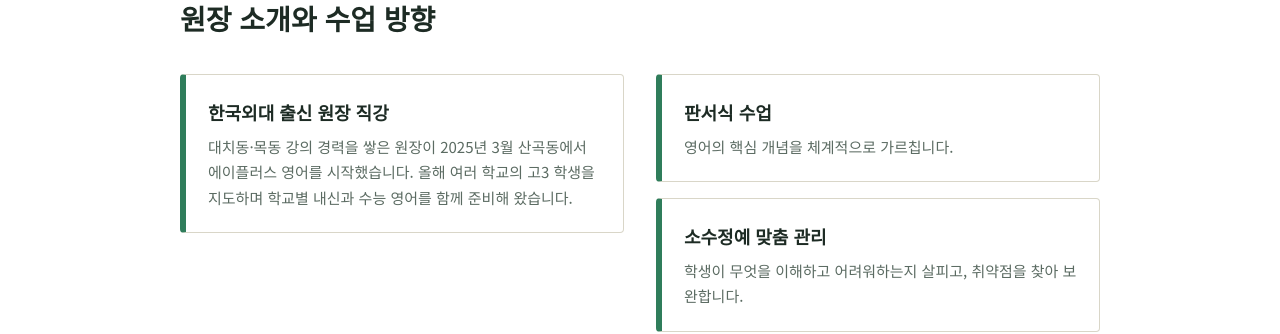
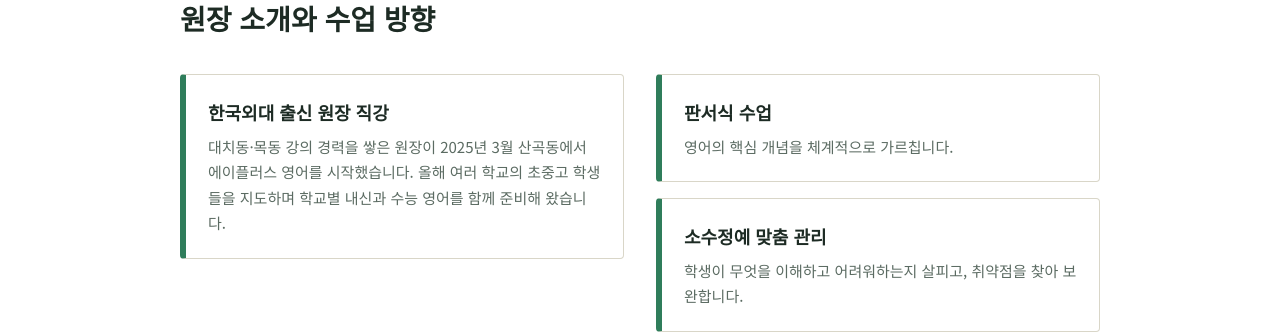
Before and after one commit to aplusenglish2025/aplusenglish, a plain HTML site: page index.html in a window 1280 px wide. Shown: the part 1160-1494 px from the top of the page. Drawn offline with Linux system fonts and the light colour scheme; a web font is replaced by a local one.

Commit message:
Update index.html

```diff
--- a/index.html
+++ b/index.html
@@ -87,7 +87,7 @@
   <p class="lead"></p>
   <div class="two">
     <div>
-      <div class="card"><h3>한국외대 출신 원장 직강</h3><p>대치동·목동 강의 경력을 쌓은 원장이 2025년 3월 산곡동에서 에이플러스 영어를 시작했습니다. 올해 여러 학교의 고3 학생을 지도하며 학교별 내신과 수능 영어를 함께 준비해 왔습니다.</p></div>
+      <div class="card"><h3>한국외대 출신 원장 직강</h3><p>대치동·목동 강의 경력을 쌓은 원장이 2025년 3월 산곡동에서 에이플러스 영어를 시작했습니다. 올해 여러 학교의 초중고 학생들을 지도하며 학교별 내신과 수능 영어를 함께 준비해 왔습니다.</p></div>
     </div>
     <div class="grid" style="grid-template-columns:1fr">
       <div class="card"><h3>판서식 수업</h3><p>영어의 핵심 개념을 체계적으로 가르칩니다.</p></div>
```
